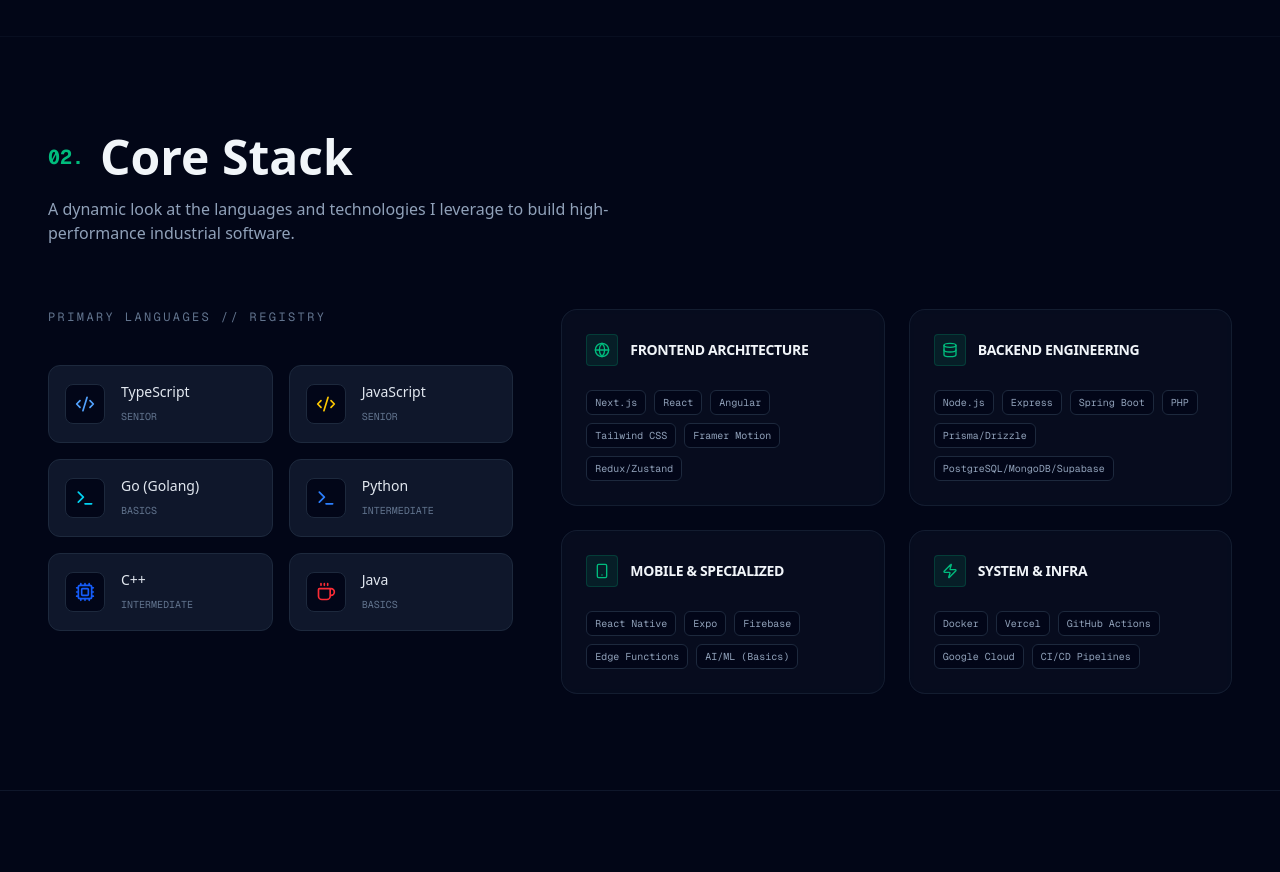
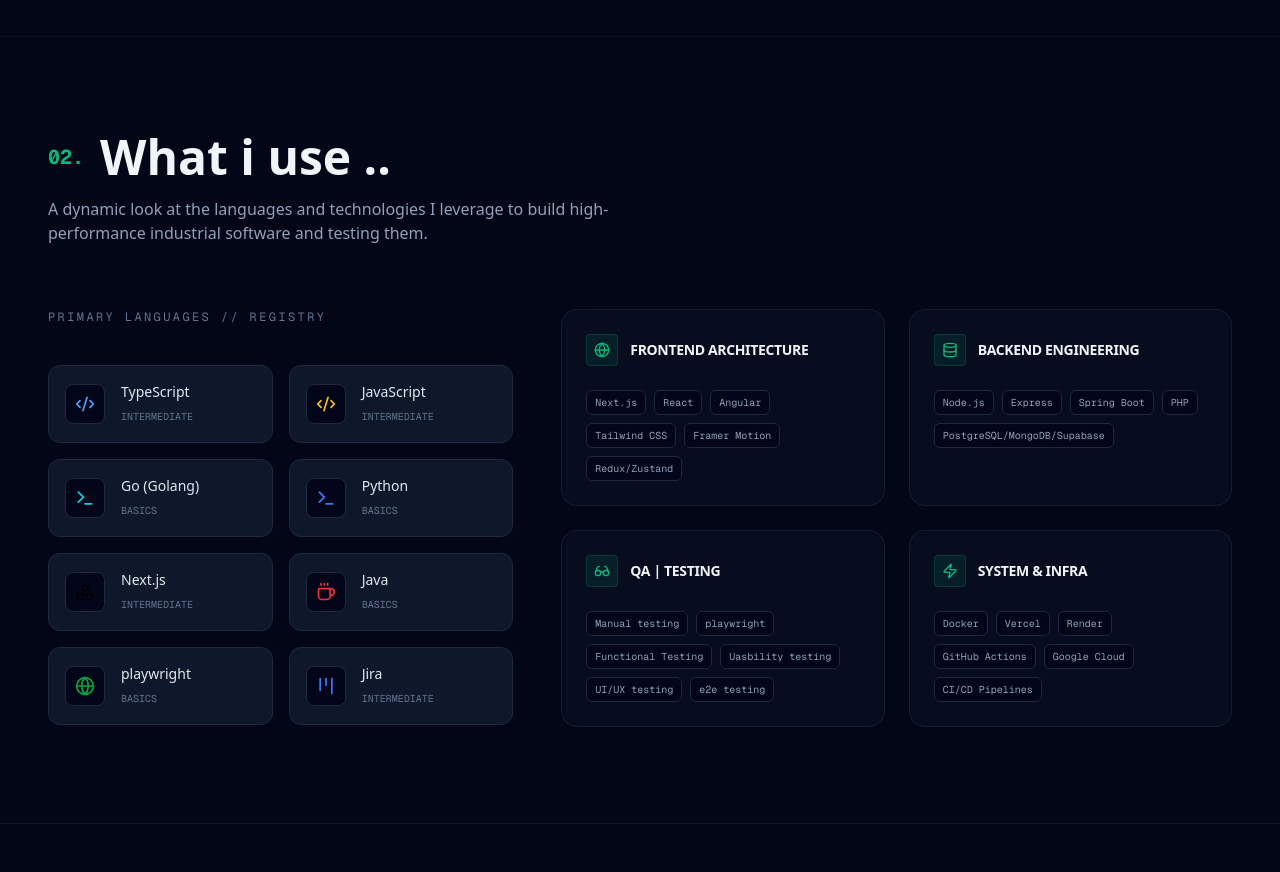
Before and after one commit to Nati-darse/Portfolio2, a Next.js app: page / in a window 1280 px wide. Shown: the part 2040-2912 px from the top of the page. Built offline with nearby package versions, Linux system fonts and the light colour scheme.

Commit message:
tech that used as a QA is added

```diff
--- a/src/components/sections/TechStack.tsx
+++ b/src/components/sections/TechStack.tsx
@@ -9,16 +9,24 @@
     Smartphone,
     Cpu,
     Globe,
-    Zap
+    Zap,
+    TestTubeIcon,
+    Beaker,
+    LucideGlasses,
+    Kanban,
+    ShapesIcon
 } from "lucide-react";
 
 const languages = [
-    { name: "TypeScript", level: "Senior", icon: Code2, color: "text-blue-400" },
-    { name: "JavaScript", level: "Senior", icon: Code2, color: "text-yellow-400" },
+    { name: "TypeScript", level: "Intermediate", icon: Code2, color: "text-blue-400" },
+    { name: "JavaScript", level: "Intermediate", icon: Code2, color: "text-yellow-400" },
     { name: "Go (Golang)", level: "Basics", icon: Terminal, color: "text-cyan-400" },
-    { name: "Python", level: "Intermediate", icon: Terminal, color: "text-blue-500" },
-    { name: "C++", level: "Intermediate", icon: Cpu, color: "text-blue-600" },
+    { name: "Python", level: "Basics", icon: Terminal, color: "text-blue-500" },
+    { name: "Next.js", level: "Intermediate", icon: ShapesIcon, color: "text-black dark:text-white" },
     { name: "Java", level: "Basics", icon: Coffee, color: "text-red-500" },
+    {name:"playwright",level: "Basics", icon: Globe, color: "text-green-600"},
+    { name: "Jira", level: "Intermediate", icon: Kanban, color: "text-blue-500" }
+
 ];
 
 const categories = [
@@ -30,21 +38,20 @@
     {
         title: "Backend Engineering",
         icon: Database,
-        items: ["Node.js", "Express", "Spring Boot", "PHP", "Prisma/Drizzle", "PostgreSQL/MongoDB/Supabase"]
+        items: ["Node.js", "Express", "Spring Boot", "PHP", "PostgreSQL/MongoDB/Supabase"]
     },
     {
-        title: "Mobile & Specialized",
-        icon: Smartphone,
-        items: ["React Native", "Expo", "Firebase", "Edge Functions", "AI/ML (Basics)"]
+        title: "QA  |  Testing",
+        icon:  LucideGlasses,
+        items: ["Manual testing", "playwright", "Functional Testing","Uasbility testing", "UI/UX testing", "e2e testing"]
     },
     {
         title: "System & Infra",
         icon: Zap,
-        items: ["Docker", "Vercel", "GitHub Actions", "Google Cloud", "CI/CD Pipelines"]
+        items: ["Docker", "Vercel","Render", "GitHub Actions", "Google Cloud", "CI/CD Pipelines"]
     }
 ];
 
-// Helper to provide Coffee icon if not in lucide (it usually is though)
 import { Coffee } from "lucide-react";
 
 export function TechStack() {
@@ -53,11 +60,11 @@
             <div className="flex flex-col gap-4 mb-16">
                 <h2 className="text-3xl sm:text-5xl font-bold text-slate-100 flex items-center gap-4">
                     <span className="text-emerald-500 font-mono text-xl">02.</span>
-                    Core Stack
+                    What i use ..
                 </h2>
                 <p className="max-w-xl text-slate-400">
                     A dynamic look at the languages and technologies I leverage to build
-                    high-performance industrial software.
+                    high-performance industrial software and testing them.
                 </p>
             </div>
 
```
